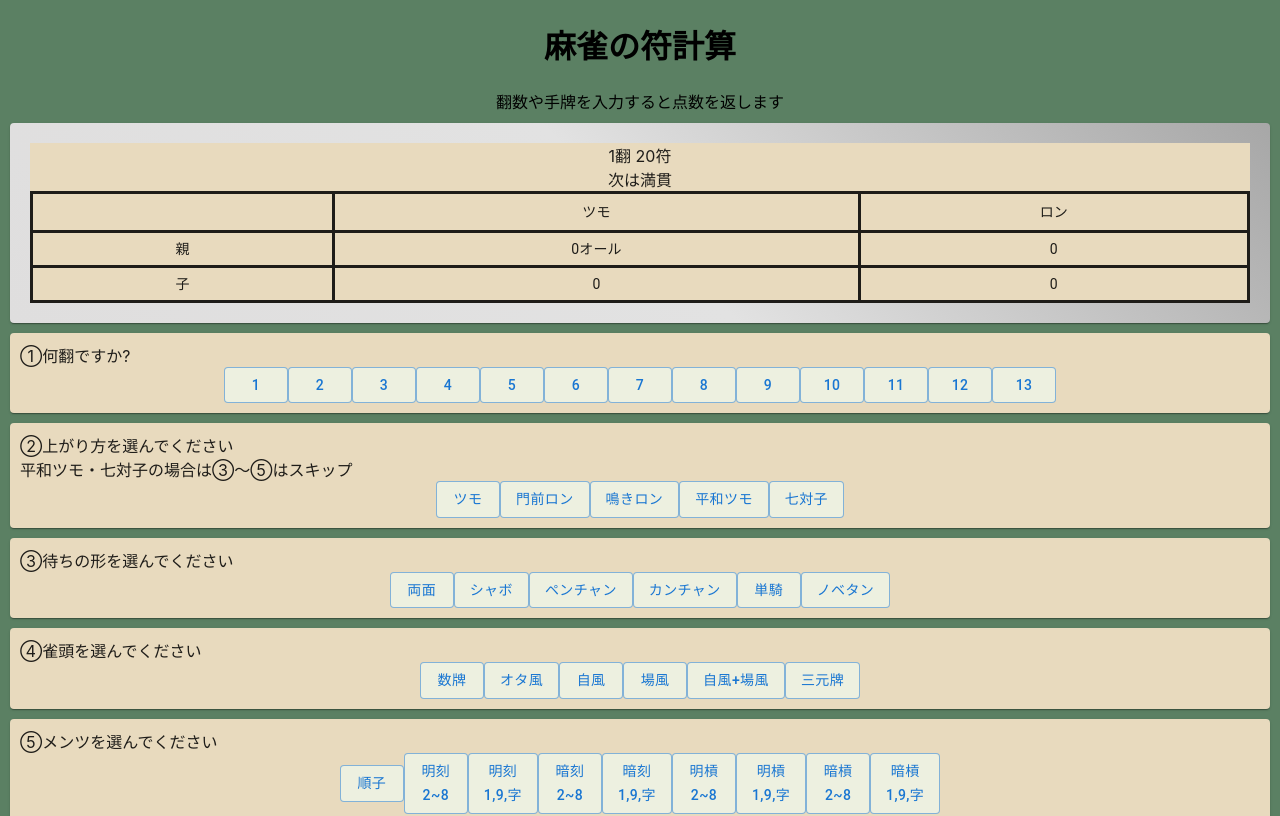
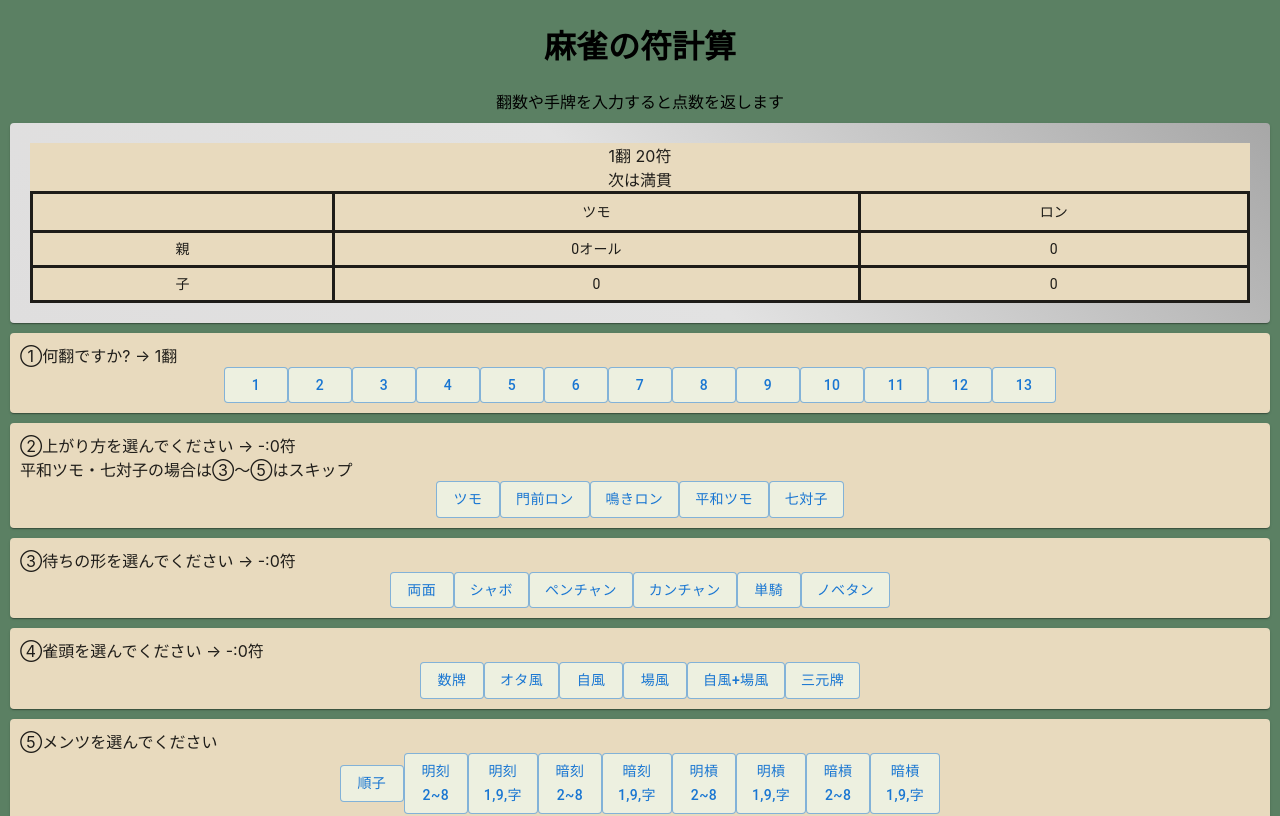
Before and after one commit to daichihirano/mahjong-calculator, a React (Create React App) app: page / in a window 1280 px wide. Shown: the top 816 px of the page. Built offline with nearby package versions, Linux system fonts and the light colour scheme.

Commit message:
符を表示

```diff
--- a/src/BasePoint.tsx
+++ b/src/BasePoint.tsx
@@ -35,7 +35,7 @@ const BasePoint:FC=()=>{
 
     return (
         <StyledPaper>
-            ①何翻ですか?
+            ①何翻ですか? → {basePoint}翻
             <StyledBox>
                 {basePointList.map((point,idx)=>{
                     return(
--- a/src/Head.tsx
+++ b/src/Head.tsx
@@ -56,7 +56,7 @@ const Head:FC=()=>{
     }
     return (
         <StyledPaper>
-            ④雀頭を選んでください
+            ④雀頭を選んでください → {head.name}:{head.fu}符
             <StyledBox>
                 <StyledButton variant="outlined" value={0} name={"数牌"} onClick={onClickHead}>数牌</StyledButton>
                 <StyledButton variant="outlined" value={0} name={"オタ風"} onClick={onClickHead}>オタ風</StyledButton>
--- a/src/WaitHand.tsx
+++ b/src/WaitHand.tsx
@@ -61,7 +61,7 @@ const WaitHand:FC=()=>{
 
     return (
         <StyledPaper>
-            ③待ちの形を選んでください
+            ③待ちの形を選んでください → {wait.name}:{wait.fu}符
             <StyledBox>
                 <StyledButton variant="outlined" value={0} name={"両面"} onClick={onClickWait}>両面</StyledButton>
                 <StyledButton variant="outlined" value={0} name={"シャボ"} onClick={onClickWait}>シャボ</StyledButton>
--- a/src/WinHand.tsx
+++ b/src/WinHand.tsx
@@ -38,7 +38,7 @@ const WinHand:FC=()=>{
     const {mentsuList, setMentsuList} = useContext(mentsuListContext);
     const {head, setHead} = useContext(headContext);
 
-    const onClickWait=(e:React.MouseEvent<HTMLButtonElement, MouseEvent>)=>{
+    const onClickWin=(e:React.MouseEvent<HTMLButtonElement, MouseEvent>)=>{
         const selectWin:WinInterface ={
             name : e.currentTarget.name,
             fu : Number(e.currentTarget.value)
@@ -62,14 +62,14 @@ const WinHand:FC=()=>{
     }
     return (
         <StyledPaper>
-            ②上がり方を選んでください<br></br>
+            ②上がり方を選んでください → {subPoint.name}:{subPoint.fu}符<br></br>
             　平和ツモ・七対子の場合は③～⑤はスキップ
             <StyledBox>
-                <StyledButton variant="outlined" value={2} name={"ツモ"} onClick={onClickWait}>ツモ</StyledButton>
-                <StyledButton variant="outlined" value={10} name={"門前ロン"} onClick={onClickWait}>門前ロン</StyledButton>
-                <StyledButton variant="outlined" value={0} name={"鳴きロン"} onClick={onClickWait}>鳴きロン</StyledButton>
-                <StyledButton variant="outlined" value={20} name={"平和ツモ"} onClick={onClickWait}>平和ツモ</StyledButton>
-                <StyledButton variant="outlined" value={25} name={"七対子"} onClick={onClickWait}>七対子</StyledButton>
+                <StyledButton variant="outlined" value={2} name={"ツモ"} onClick={onClickWin}>ツモ</StyledButton>
+                <StyledButton variant="outlined" value={10} name={"門前ロン"} onClick={onClickWin}>門前ロン</StyledButton>
+                <StyledButton variant="outlined" value={0} name={"鳴きロン"} onClick={onClickWin}>鳴きロン</StyledButton>
+                <StyledButton variant="outlined" value={20} name={"平和ツモ"} onClick={onClickWin}>平和ツモ</StyledButton>
+                <StyledButton variant="outlined" value={25} name={"七対子"} onClick={onClickWin}>七対子</StyledButton>
             </StyledBox>
         </StyledPaper>
     )
```
